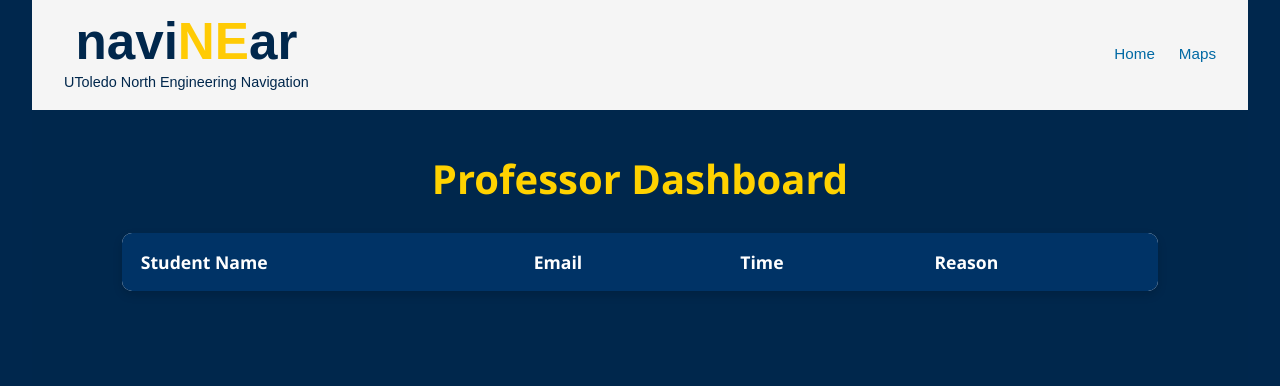
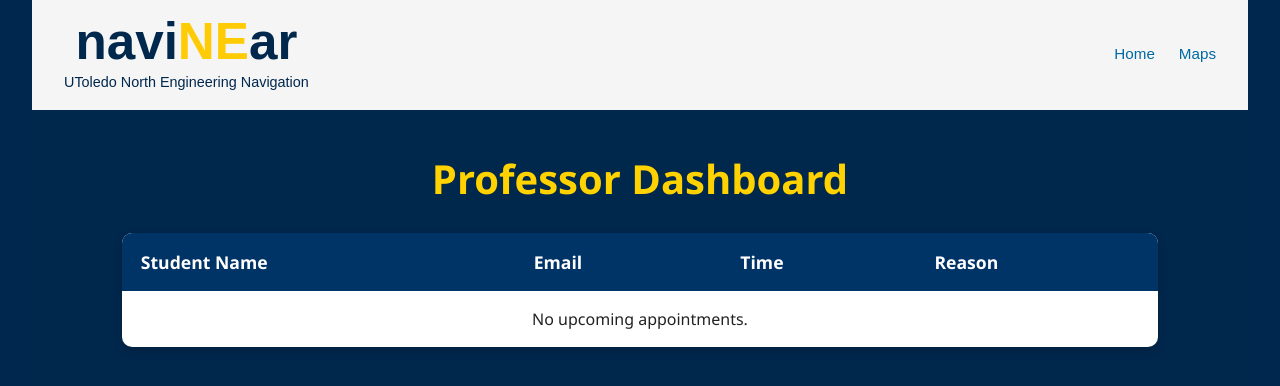
Before and after one commit to jexile09/navinear, a React (Vite) app: page /professor/dashboard in a window 1280 px wide. Shown: the top 386 px of the page. Built offline with nearby package versions, Linux system fonts and the light colour scheme.

Commit message:
Update ProfessorDashboard.tsx

```diff
--- a/src/pages/ProfessorDashboard.tsx
+++ b/src/pages/ProfessorDashboard.tsx
@@ -1,55 +1,3 @@
-// import { useEffect, useState } from "react";
-// import "./ProfessorDashboard.css";
-
-// interface Appointment {
-//   student_name: string;
-//   student_email: string;
-//   time_slot: string;
-//   reason: string;
-// }
-
-// export default function ProfessorDashboard() {
-//   const [appointments, setAppointments] = useState<Appointment[]>([]);
-
-//   useEffect(() => {
-//     const user = JSON.parse(localStorage.getItem("user") || "{}");
-
-//     if (user && user.id) {
-//       fetch(`http://localhost:5000/api/appointments/professor/${user.id}`)
-//         .then((res) => res.json())
-//         .then((data) => setAppointments(data))
-//         .catch((err) => console.error("Error fetching appointments:", err));
-//     }
-//   }, []);
-
-//   return (
-//     <div className="dashboard">
-//       <h1>Professor Dashboard</h1>
-//       <table>
-//         <thead>
-//           <tr>
-//             <th>Student Name</th>
-//             <th>Email</th>
-//             <th>Time</th>
-//             <th>Reason</th>
-//           </tr>
-//         </thead>
-//         <tbody>
-//           {appointments.map((appt, index) => (
-//             <tr key={index}>
-//               <td>{appt.student_name}</td>
-//               <td>{appt.student_email}</td>
-//               <td>{appt.time_slot}</td>
-//               <td>{appt.reason}</td>
-//             </tr>
-//           ))}
-//         </tbody>
-//       </table>
-//     </div>
-//   );
-// }
-
-
 import { useEffect, useState } from "react";
 import "./ProfessorDashboard.css";
 
@@ -69,7 +17,17 @@ export default function ProfessorDashboard() {
     if (user && user.id) {
       fetch(`http://localhost:5000/api/appointments/professor/${user.id}`)
         .then((res) => res.json())
-        .then((data) => setAppointments(data))
+        .then((data) => {
+          const now = new Date();
+
+          const upcoming = data.filter((appt: Appointment) => {
+            // Parse appt.time_slot like "2025-04-22 1:30 PM"
+            const dateObj = new Date(appt.time_slot);
+            return dateObj > now;
+          });
+
+          setAppointments(upcoming);
+        })
         .catch((err) => console.error("Error fetching appointments:", err));
     }
   }, []);
@@ -77,6 +35,7 @@ export default function ProfessorDashboard() {
   return (
     <div className="dashboard-container">
       <h1 className="dashboard-title">Professor Dashboard</h1>
+
       <table className="appointment-table">
         <thead>
           <tr>
@@ -95,6 +54,13 @@ export default function ProfessorDashboard() {
               <td>{appt.reason}</td>
             </tr>
           ))}
+          {appointments.length === 0 && (
+            <tr>
+              <td colSpan={4} style={{ textAlign: "center", padding: "1rem" }}>
+                No upcoming appointments.
+              </td>
+            </tr>
+          )}
         </tbody>
       </table>
     </div>
```
